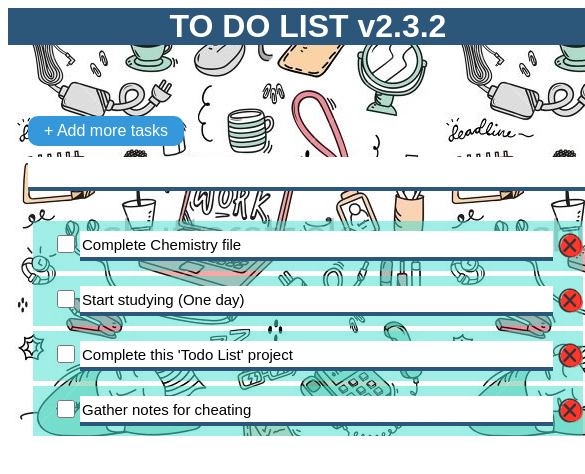
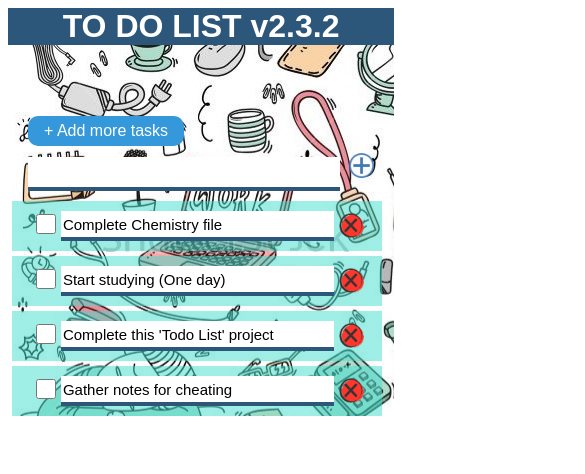
Before and after one commit to TahirReyaz/To-Do, a plain HTML site: page index.html in a window 390 px wide. Both pictures are taken after a click on the button "+ Add more tasks". Shown: the top 474 px of the page, 585 px wide, since content can reach past the window. Drawn offline with Linux system fonts and the light colour scheme.

Commit message:
made it mobile friendly

```diff
--- a/ToDoStyles.css
+++ b/ToDoStyles.css
@@ -1,6 +1,8 @@
-body{
-    width: 600px;
-    font-family: Arial, Helvetica, sans-serif;
+:root {
+    --bodyWidth: 100vh;
+    --listContWidth: 80vh;
+    --textBoxWidth: 65vh;
+    --addTastTextboxWidth: 85vh;
 }
 h1{
     text-align: center;
@@ -8,10 +10,12 @@ h1{
 }
 .Main{
     background-image: url('toDoLightBg.jpg');
+    width: var(--bodyWidth);
+    font-family: Arial, Helvetica, sans-serif;
+    margin: auto;
 }
 .dropdown{
     position: relative;
-    display: inline-block;
     padding: 50px 50px 50px 20px;
 }
 .dropBtn{
@@ -23,19 +27,23 @@ h1{
     border-radius: 10px;
   }
 .dropContent{
-    visibility: hidden;
+    display: none;
     position: absolute;
     padding-top: 5px;
-    display: flex;
+}
+#addTaskText {
+    font-size: 20px;
+    padding: 15px;
+    width: var(--addTastTextboxWidth);
 }
 .show{
-    visibility: visible;
+    display: flex;
 }
 .cutTask{
     text-decoration:line-through;
 }
 #listContainer{
-    width: 550px;
+    width: var(--listContWidth);
     margin: 25px;
 }
 .list{
@@ -46,6 +54,7 @@ h1{
 }
 input[type='text']{
     height: 30px;
+    width: var(--textBoxWidth);
     border: none;
     border-bottom: 4px solid #2C567A;
     font-size: 15px;
@@ -65,3 +74,15 @@ img{
     padding-top: 2px;
     padding-left: 5px;
 }
+
+@media only screen and (max-width: 500px) {
+    :root {
+        --bodyWidth: 99vw;
+        --listContWidth: 95vw;
+        --textBoxWidth: 70vw;
+        --addTastTextboxWidth: 80vw;
+        }
+    #listContainer{
+        margin: 1vw;
+    }
+}
--- a/index.html
+++ b/index.html
@@ -1,6 +1,9 @@
 <html>
 <head>
-	<title>To Do List</title>
+  <meta charset="UTF-8">
+  <meta http-equiv="X-UA-Compatible" content="IE=edge">
+  <meta name="viewport" content="width=device-width, initial-scale=1.0">
+  <title>To Do List</title>
   <link rel="stylesheet" href="ToDoStyles.css"/>
   <script src="ToDoJs.js"></script>
 </head>
@@ -15,7 +18,7 @@
     <button onclick="showAdd()" type="button" class="dropBtn" >+ Add more tasks</button>
     <div id="addMenu" class="dropContent">
     <nobr>
-      <input type="text" id="addTaskText" size="45" style="font-size: 20px; padding: 15px;">
+      <input type="text" id="addTaskText">
       <img src="addBtn.png" height="35px" width="35px" onclick="addFn()"></img>
     </nobr>
     </div>
@@ -25,22 +28,22 @@
   <div id="listContainer">
     <div class="list">
       <input type="checkbox" onclick="cutTaskFn(event)">
-      <input type="text" size="50" value="Complete Chemistry file">
+      <input type="text" value="Complete Chemistry file">
       <img src="delBtn.png" height="35px" width="35px" onclick="delTask(event)"></img>
     </div>
     <div class="list">
       <input type="checkbox" onclick="cutTaskFn(event)">
-      <input type="text" size="50" value="Start studying (One day)">
+      <input type="text" value="Start studying (One day)">
       <img src="delBtn.png" height="35px" width="35px" onclick="delTask(event)"></img>
     </div>
     <div class="list">
       <input type="checkbox" onclick="cutTaskFn(event)">
-      <input type="text" size="50" value="Complete this 'Todo List' project">
+      <input type="text" value="Complete this 'Todo List' project">
       <img src="delBtn.png" height="35px" width="35px" onclick="delTask(event)"></img>
     </div>
     <div class="list">
       <input type="checkbox" onclick="cutTaskFn(event)">
-      <input type="text" size="50" value="Gather notes for cheating">
+      <input type="text" value="Gather notes for cheating">
       <img src="delBtn.png" height="35px" width="35px" onclick="delTask(event)"></img>
     </div>
   </div>
```
